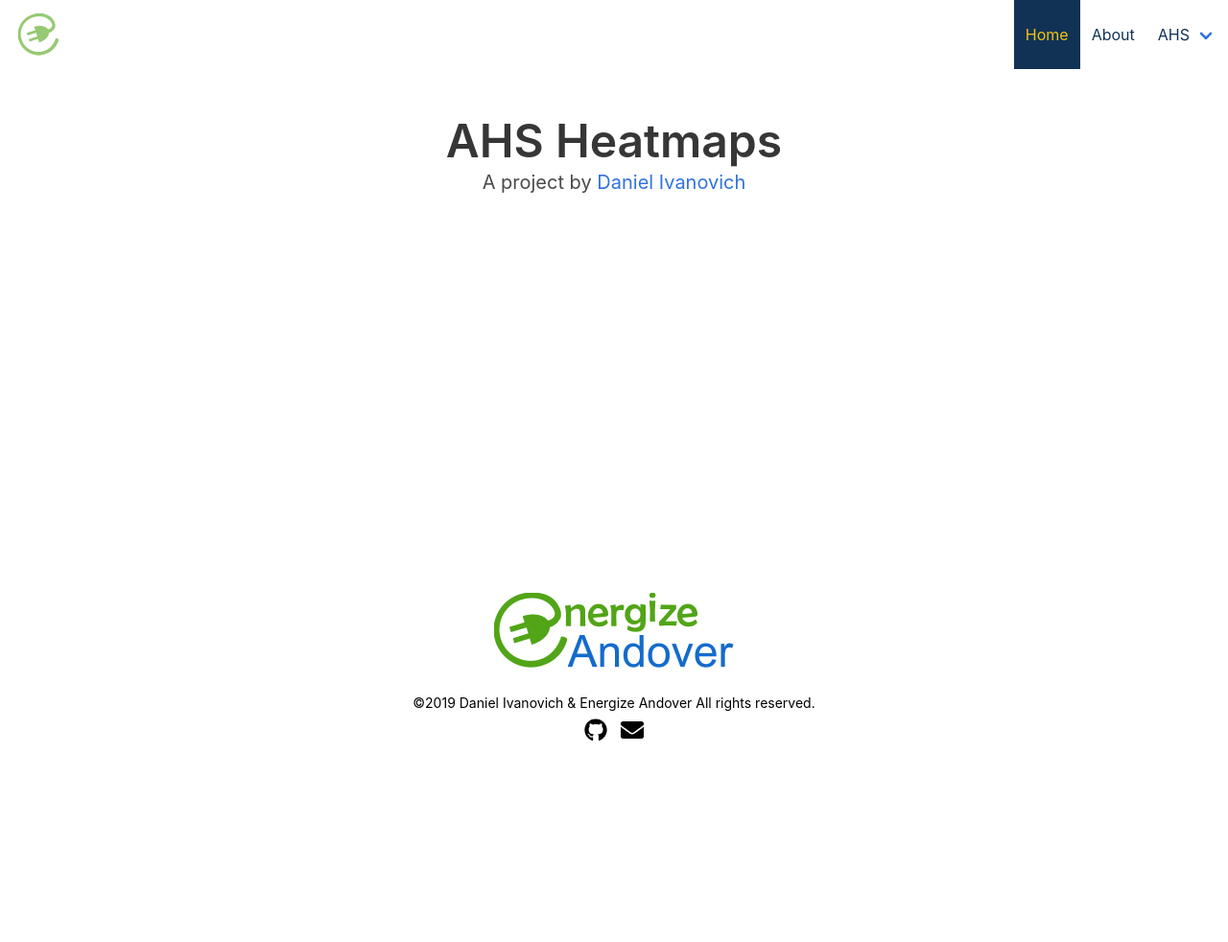
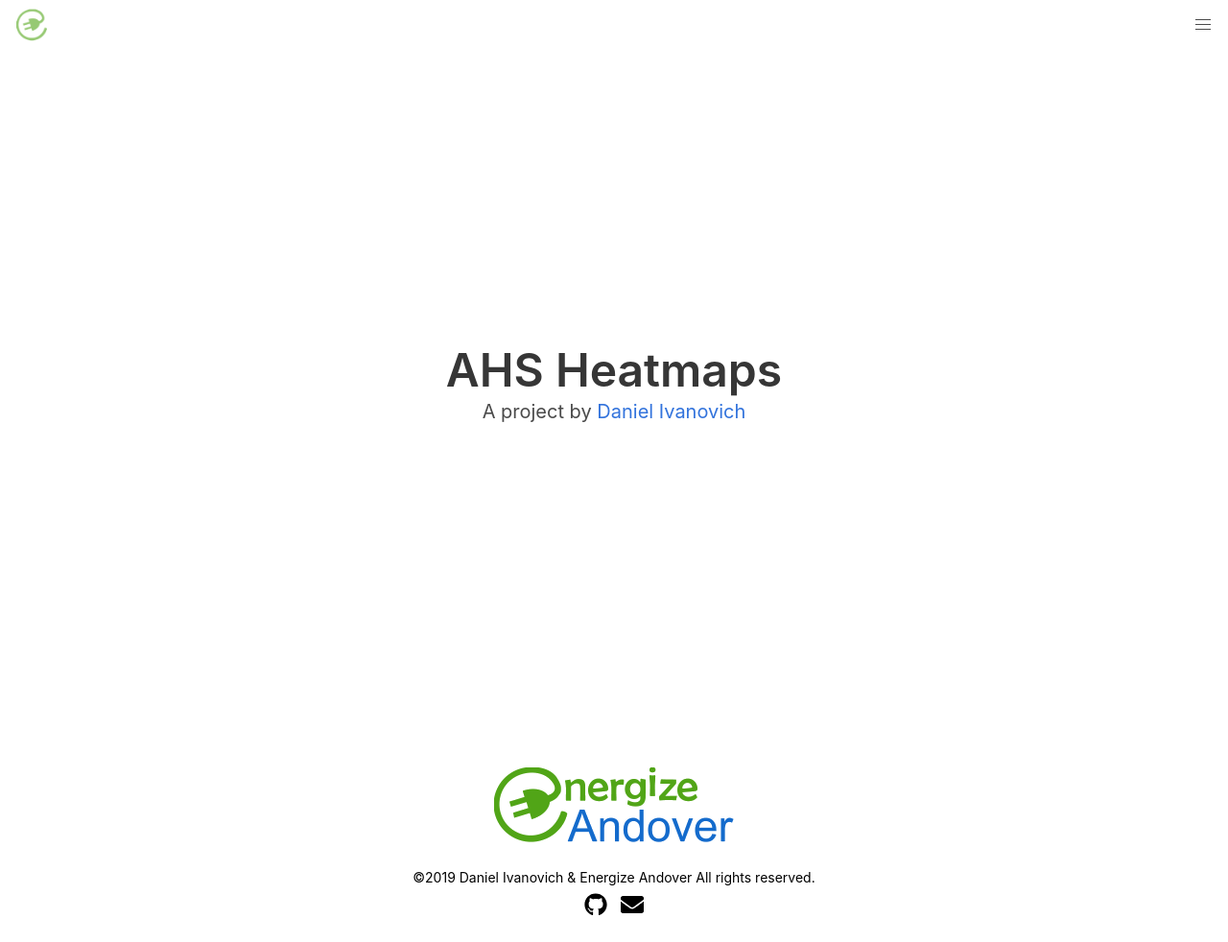
Before and after one commit to energize-andover/AHS-Heatmap, a Flask app: page /heatmap/ in a window 1280 px wide. Shown: the whole page at 96% size. Before the commit the page ends 772 px from the top, so only its background shows below. Run offline with Flask 2, Linux system fonts and the light colour scheme; parts of the project's set-up code (start-up, migrations or seed data) failed here and were passed over; some libraries are stand-ins or nearby versions.

Commit message:
Begin navigation revamp to slide-in sidenav for responsiveness

```diff
--- a/main.py
+++ b/main.py
@@ -116,8 +116,6 @@ class HeatmapMain:
     def fill_from_data(self, data, is_temperature_value):
         value = data['temperature'] if is_temperature_value else data['co2']
         units = data['temperature units'] if is_temperature_value else data['co2 units']
-        if data['room'] == '307' and '4' in self.svg_path:
-            print()
 
         if not math.isnan(value) and units is not None and units != '':
             color = self.get_value_color(value, is_temperature_value)
--- a/static/css/main.css
+++ b/static/css/main.css
@@ -1,10 +1,33 @@
 @import url('https://fonts.googleapis.com/css?family=Roboto+Mono');
 @import url('../font-awesome/css/all.css');
 
+/**
+    Color Reference:
+    Gold: #F2C413
+    Blue: #113255
+ */
+
 /************NAVIGATION************/
+header {
+    position: fixed;
+    top: 0;
+    left: 0;
+    right: 0;
+}
+
+nav {
+    height: 52px;
+    background-color: rgba(0, 0, 0, 0) !important;
+}
+
+.navbar-brand {
+    width: 100%;
+    position: relative;
+}
+
 #nav-logo {
-    min-height: 3.125rem;
-    max-height: 3.5rem;
+    max-height: 42px;
+    width: auto;
 }
 
 #nav-logo-link {
@@ -15,33 +38,42 @@
     opacity: 0.6 !important;
 }
 
-.navbar-menu div a {
-    transition: 0.5s all;
+.navbar-burger {
+    display: block !important;
+    margin-left: auto;
 }
 
-.navbar-item,
-.navbar-item.has-dropdown,
-.navbar-item.has-dropdown .navbar-link {
-    color: #113255 !important;
-    transition: 0.5s all;
+.navbar-burger.is-active {
+    color: white!important;
 }
 
-.navbar-item:hover,
-.navbar-item.active-page:hover,
-.navbar-item.has-dropdown.is-active .navbar-link,
-.navbar-item.has-dropdown:hover .navbar-link {
-    background-color: #F2C413 !important;
-    color: #113255 !important;
+#sidenav {
+    position: fixed;
+    top: 0;
+    right: -320px;
+    bottom: 0;
+    background-color: #113255;
+    width: 320px;
+    z-index: 29;
+    transition: 0.75s all;
+    padding-top: 60px;
 }
 
-#nav-logo-link:hover {
-    background-color: unset !important;
-    color: unset !important;
+#sidenav.active {
+    right: 0;
 }
 
-.navbar-item.active-page {
-    background-color: #113255 !important;
-    color: #F2C413 !important;
+#sidenav .sidenav-item {
+    display: block;
+    width: 100%;
+    padding: 18px;
+    color: #F2C413;
+    font-size: 30px;
+}
+
+#sidenav .sidenav-item.active-page {
+    background-color: white;
+    color: #113255;
 }
 
 /************GENERAL************/
@@ -68,3 +100,6 @@ footer {
 #footer-link-holder a:hover {
     opacity: 0.6;
 }
+
+#main-hero {
+}
--- /dev/null
+++ b/static/js/navigation.js
@@ -0,0 +1,4 @@
+$('.navbar-burger').first().click(() => {
+    $('.navbar-burger').first().toggleClass('is-active');
+    $('#sidenav').toggleClass('active');
+});
--- a/templates/index.html
+++ b/templates/index.html
@@ -7,10 +7,14 @@
     {{ macros.nav() }}
 </header>
 <main>
-    <section class="section">
-        <h1 class="is-size-1 has-text-centered title">AHS Heatmaps</h1>
-        <h2 class="is-size-5 has-text-centered subtitle">A project by <a href="https://ivanovich.us">Daniel
-            Ivanovich</a></h2>
+    <section class="hero is-fullheight" id="main-hero">
+        <div class="hero-body">
+            <div class="container">
+                <h1 class="is-size-1 has-text-centered title">AHS Heatmaps</h1>
+                <h2 class="is-size-5 has-text-centered subtitle">A project by <a href="https://ivanovich.us">Daniel
+                    Ivanovich</a></h2>
+            </div>
+        </div>
     </section>
 </main>
 {{ macros.footer(year) }}
--- a/templates/macros.html
+++ b/templates/macros.html
@@ -27,47 +27,44 @@
     <nav class="navbar" role="navigation" aria-label="main navigation">
         <div class="navbar-brand">
             <a class="navbar-item" href="{{ host_prefix }}/" id="nav-logo-link">
-                <img src="static/img/Energize-Andover-Logo-Small.png" width="auto" id="nav-logo" alt="Town of Andover Seal">
+                <img src="static/img/Energize-Andover-Logo-Small.png" width="auto" id="nav-logo"
+                     alt="Town of Andover Seal">
             </a>
-
-            <a role="button" class="navbar-burger burger" aria-label="menu" aria-expanded="false"
-               data-target="navbarBasicExample">
+            <a role="button" class="navbar-burger" aria-label="menu" aria-expanded="false">
                 <span aria-hidden="true"></span>
                 <span aria-hidden="true"></span>
                 <span aria-hidden="true"></span>
             </a>
         </div>
+    </nav>
+    <div id="sidenav">
+        <a class="sidenav-item" href="{{ host_prefix }}/">Home</a>
+        <a class="sidenav-item" href="{{ host_prefix }}/about">About</a>
 
-        <div class="navbar-menu">
-            <div class="navbar-end">
-                <a class="navbar-item" href="{{ host_prefix }}/">Home</a>
-                <a class="navbar-item" href="{{ host_prefix }}/about">About</a>
+        <div class="sidenav-item sidenav-dropdown">
+            <a class="sidenav-dropdown-title">AHS</a>
 
-                <div class="navbar-item has-dropdown is-hoverable">
-                    <a class="navbar-link">AHS</a>
+            <div class="sidenav-dropdown" id="floor-dropdown">
+                <script type="text/javascript">
+                    let floors = {{ floors }};
 
-                    <div class="navbar-dropdown" id="floor-dropdown">
-                        <script type="text/javascript">
-                            let floors = {{ floors }};
-
-                            floors.forEach((floor) => {
-                                $('#floor-dropdown').append(`<a class="navbar-item" href="{{ host_prefix }}/ahs/${floor}">Floor ${floor - 1}</a>`)
-                            });
-                        </script>
-                    </div>
-                </div>
+                    floors.forEach((floor) => {
+                        $('#floor-dropdown').append(`<a class="sidenav-item sidenav-dropdown-item" href="{{ host_prefix }}/ahs/${floor}">Floor ${floor - 1}</a>`)
+                    });
+                </script>
             </div>
         </div>
 
         <script type="text/javascript">
-            $('.navbar-menu .navbar-item').each((indx, elem) => {
+            $('#sidenav .sidenav-item').each((indx, elem) => {
                 let href = $(elem).attr('href');
 
                 if (href === '{{ request.path }}')
                     $(elem).addClass('active-page');
             });
         </script>
-    </nav>
+    </div>
+    <div id="overlay"></div>
 {% endmacro %}
 
 {% macro footer(year) %}
@@ -78,7 +75,9 @@
             <br>
             <p id="footer-text" style="text-align: center; color: black; margin-bottom: 20px;">
                 <small>&copy;{{ year }} <a href="https://ivanovich.us" target="_blank" title="Visit Daniel's website">Daniel
-                    Ivanovich</a> & <a href="https://www.energizeandover.com" target="_blank" title="Visit Energize Andover's Website">Energize Andover</a> All rights reserved.
+                    Ivanovich</a> & <a href="https://www.energizeandover.com" target="_blank"
+                                       title="Visit Energize Andover's Website">Energize Andover</a> All rights
+                    reserved.
                 </small>
                 <br>
                 <span id="footer-link-holder">
@@ -116,5 +115,6 @@
 
         $(adjustFooter());
     </script>
+    <script type="text/javascript" src="{{ host_prefix }}/static/js/navigation.js?{{ time }}"></script>
 
 {% endmacro %}
```
